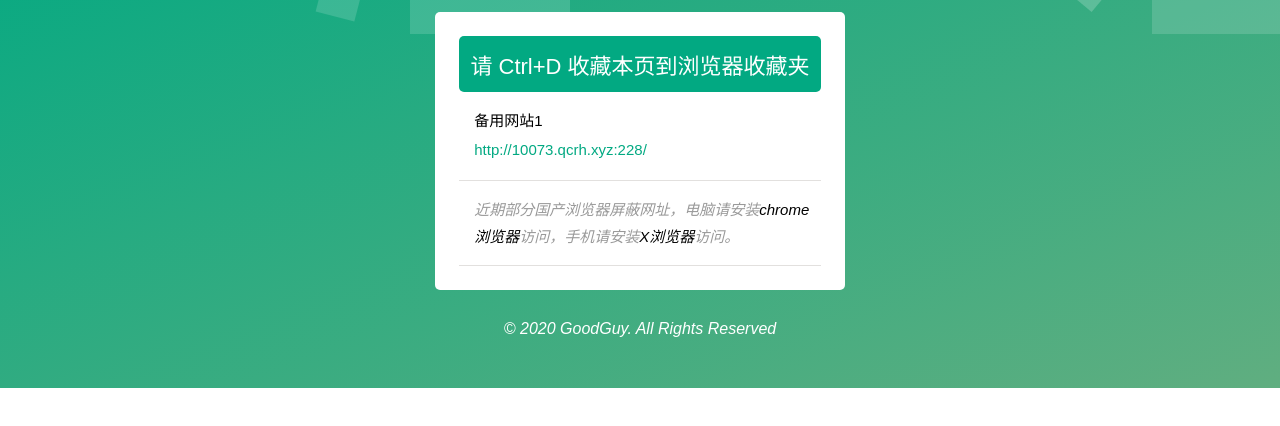
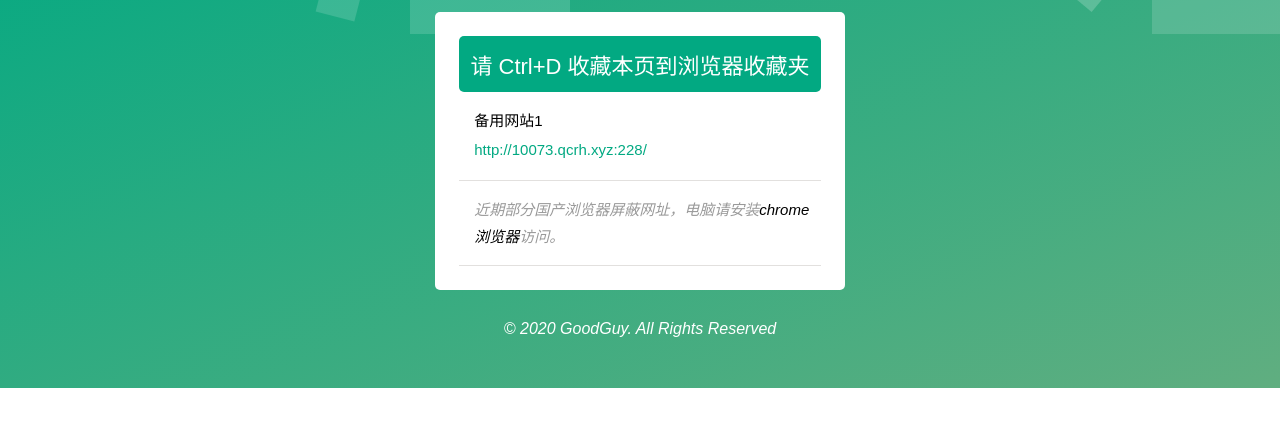
Before and after one commit to qcrhdh/qcrhdh.github.io, a plain HTML site: page index.html in a window 1280 px wide. Shown: the part 126-552 px from the top of the page. Drawn offline with Linux system fonts and the light colour scheme.

Commit message:
Update index.html

```diff
--- a/index.html
+++ b/index.html
@@ -32,7 +32,7 @@
                                 <li>
 
 
-                                <span>近期部分国产浏览器屏蔽网址，电脑请安装<a href="https://www.google.cn/chrome/" target="_blank">chrome浏览器</a>访问，手机请安装<a href="https://www.xbext.com/" target="_blank">X浏览器</a>访问。<span>
+                                <span>近期部分国产浏览器屏蔽网址，电脑请安装<a href="https://www.google.cn/chrome/" target="_blank">chrome浏览器</a>访问。<span>
                             </ul>
 
 
```
